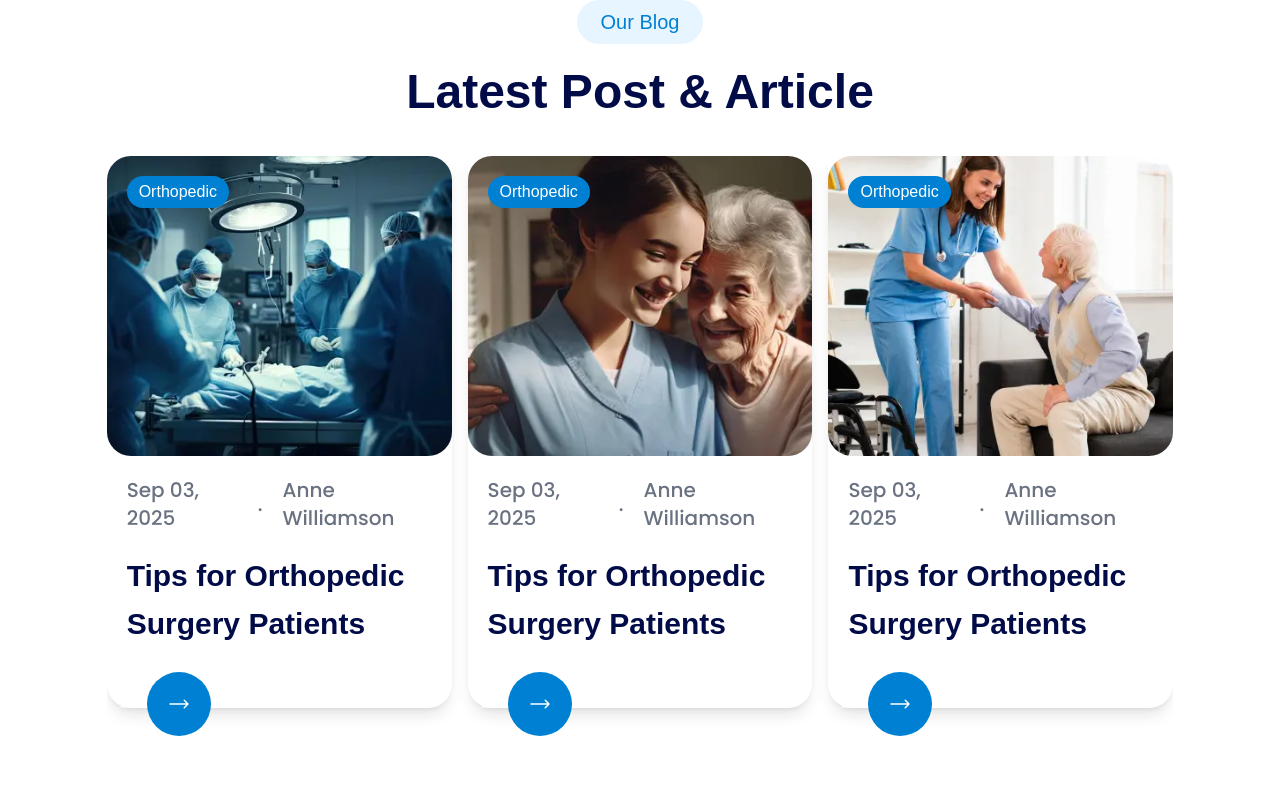
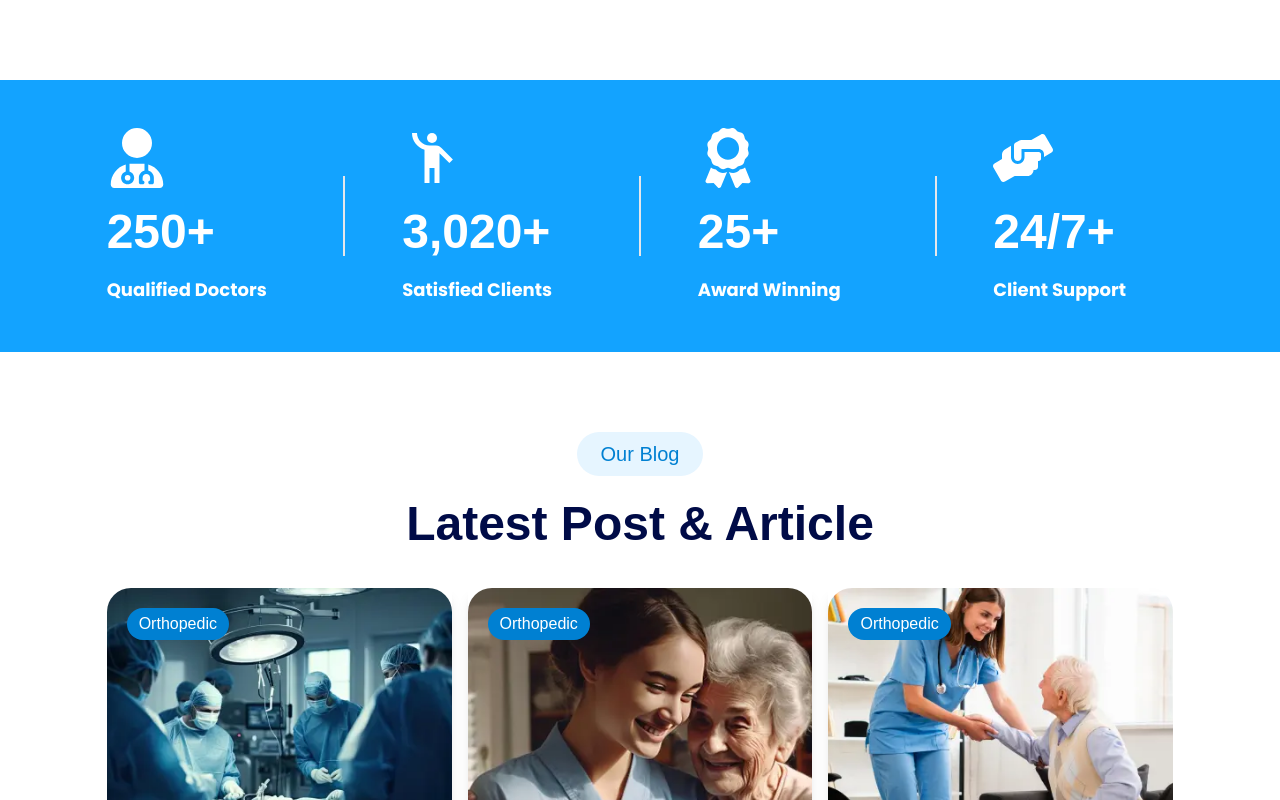
Before and after one commit to mahfuzHasan2003/HealthSync, a Next.js app: page / in a window 1280 px wide. Shown: the top 800 px of the page. Built offline with nearby package versions, Linux system fonts and the light colour scheme; a web font is replaced by a local one.

Commit message:
cta section design

```diff
--- a/package.json
+++ b/package.json
@@ -17,6 +17,7 @@
     "next": "15.2.4",
     "next-themes": "^0.4.6",
     "react": "^19.0.0",
+    "react-countup": "^6.5.3",
     "react-dom": "^19.0.0",
     "react-icons": "^5.5.0",
     "tailwind-merge": "^3.1.0",
--- a/src/app/page.js
+++ b/src/app/page.js
@@ -1,10 +1,12 @@
 import Articles from '@/components/custom_component/article/Articles';
+import CTA from '@/components/custom_component/cta/CTA';
 import Team from '@/components/custom_component/team/Team';
 import { Button } from '@/components/ui/button';
 
 export default function Home() {
   return (
     <div>
+      <CTA />
       <Articles />
     </div>
   );
--- /dev/null
+++ b/src/components/custom_component/cta/CTA.jsx
@@ -0,0 +1,44 @@
+import React from 'react';
+import CtaSection from './CtaSection';
+import { FaUserDoctor } from 'react-icons/fa6';
+import { FaAward } from 'react-icons/fa';
+import { MdOutlineEmojiPeople } from 'react-icons/md';
+import { FaHandsHelping } from 'react-icons/fa';
+
+const CTA = () => {
+  return (
+    <div className='bg-[#13A3FF] my-20 py-12'>
+      <div className='w-10/12 mx-auto'>
+        <div className='w-full flex justify-between items-center '>
+          <CtaSection
+            count={250}
+            icon={<FaUserDoctor className='text-6xl text-white' />}
+            title='Qualified Doctors'
+          />
+          <div className='w-[2px] h-[80px] bg-gray-200'></div>
+          <CtaSection
+            count={3020}
+            icon={<MdOutlineEmojiPeople className='text-6xl text-white' />}
+            title='Satisfied Clients'
+          />
+          <div className='w-[2px] h-[80px] bg-gray-200'></div>
+
+          <CtaSection
+            count={25}
+            icon={<FaAward className='text-6xl text-white' />}
+            title='Award Winning'
+          />
+          <div className='w-[2px] h-[80px] bg-gray-200'></div>
+
+          <CtaSection
+            count={'24 / 7'}
+            icon={<FaHandsHelping className='text-6xl text-white' />}
+            title='Client Support'
+          />
+        </div>
+      </div>
+    </div>
+  );
+};
+
+export default CTA;
--- /dev/null
+++ b/src/components/custom_component/cta/CtaSection.jsx
@@ -0,0 +1,64 @@
+'use client';
+import React, { useRef, useState, useEffect } from 'react';
+import CountUp from 'react-countup';
+
+const CtaSection = ({ count, icon, title }) => {
+  const [key, setKey] = useState(0); // Key to force remount
+  const ref = useRef(null);
+
+  useEffect(() => {
+    const observer = new IntersectionObserver(
+      ([entry]) => {
+        if (entry.isIntersecting) {
+          setKey((prevKey) => prevKey + 1); // Change key to remount CountUp
+        }
+      },
+      {
+        threshold: 0.1,
+      }
+    );
+
+    if (ref.current) {
+      observer.observe(ref.current);
+    }
+
+    return () => {
+      if (ref.current) {
+        observer.unobserve(ref.current);
+      }
+    };
+  }, []);
+
+  return (
+    <div ref={ref}>
+      <div className='flex flex-col items-start gap-5 justify-center text-center'>
+        <div className='text-6xl text-white'>{icon}</div>
+        <h1 className='text-5xl font-serif text-left font-bold text-white min-w-[180px]'>
+          {typeof count === 'string' && count.includes('/') ? (
+            <>
+              <CountUp
+                key={`${key}-numerator`}
+                end={Number(count.split('/')[0])}
+                start={0}
+                duration={2.5}
+              />
+              /
+              <CountUp
+                key={`${key}-denominator`}
+                end={Number(count.split('/')[1])}
+                start={0}
+                duration={2.5}
+              />
+            </>
+          ) : (
+            <CountUp key={key} end={count} start={0} duration={2.5} />
+          )}
+          +
+        </h1>
+        <p className='text-lg font-bold text-white'>{title}</p>
+      </div>
+    </div>
+  );
+};
+
+export default CtaSection;
```
Also changed, not shown: src/components/custom_component/cta/cta.module.css (added, +10 -0 lines), 1 other file (tests, documents, lock files or other folders).
